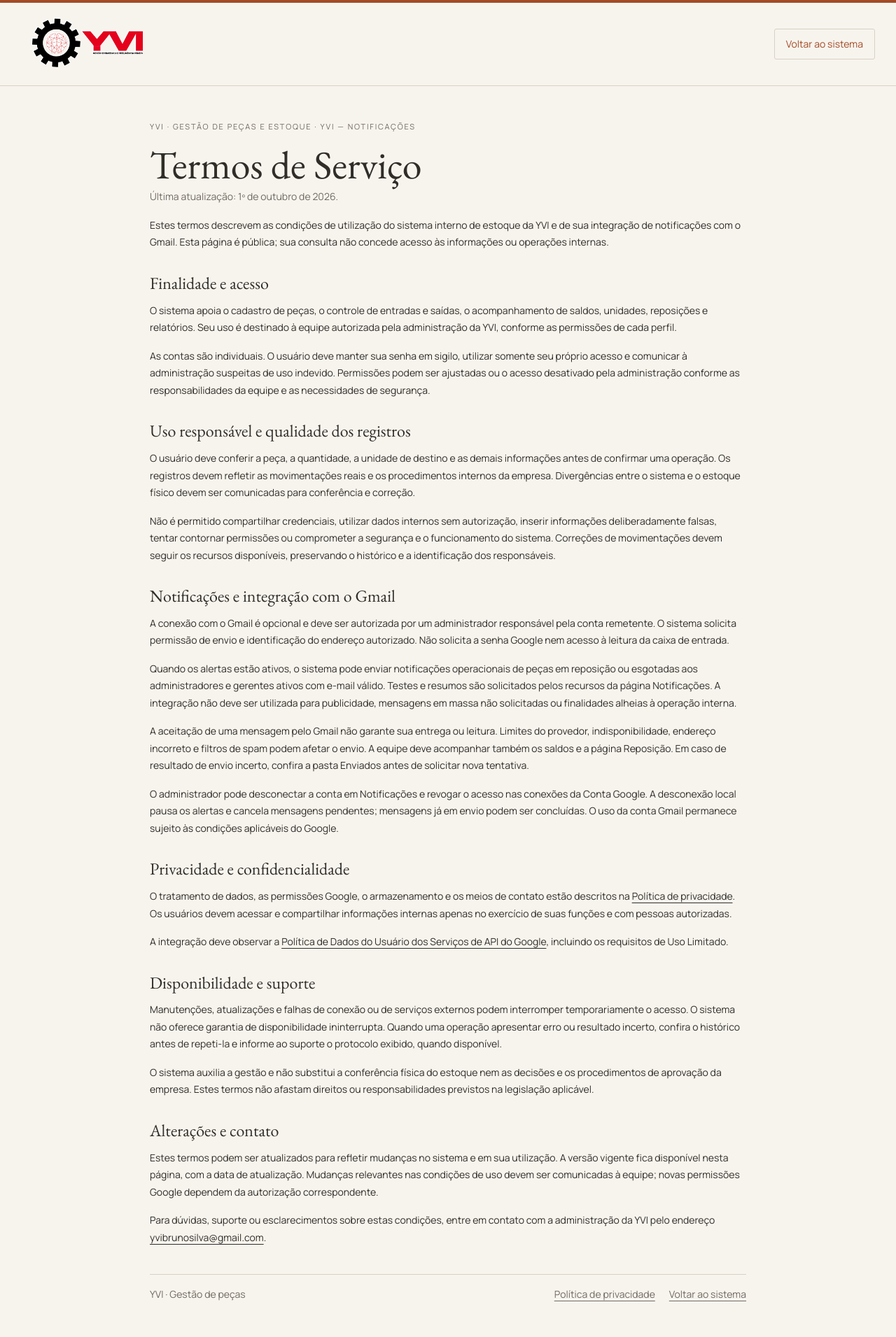
After one commit to YVI-brunoSM/YVI-Storage-Management-, a Flask app: template templates/terms.html in a window 1280 px wide. The commit adds this page. Shown: the whole page at 70% size. Run offline with Flask 3, Linux system fonts and the light colour scheme; the template is opened without the code that fills it, so the values that code supplies are empty; parts of the project's set-up code (start-up, migrations or seed data) failed here and were passed over; some libraries are stand-ins or nearby versions.

Commit message:
Add files via upload

```diff
--- a/inventory/__init__.py
+++ b/inventory/__init__.py
@@ -165,6 +165,10 @@ def create_app(config=None):
     def privacy():
         return render_template('privacy.html')
 
+    @app.get('/termos-de-servico')
+    def terms():
+        return render_template('terms.html')
+
     @app.get('/health/live')
     def live():
         return jsonify({'status': 'ok'})
--- a/static/css/style.css
+++ b/static/css/style.css
@@ -71,6 +71,7 @@
 /* Public privacy page and dashboard footer. */
 .page-footer{display:flex;justify-content:space-between;gap:1rem;flex-wrap:wrap;margin-top:2.5rem;padding-top:1rem;border-top:1px solid var(--line);font-size:.875rem;color:var(--muted)}
 .page-footer a,.privacy-page a{color:inherit;text-underline-offset:4px}
+.legal-links{display:flex;gap:1.25rem;flex-wrap:wrap}
 .privacy-page{max-width:900px;margin:0 auto;padding:3rem 1.5rem;line-height:1.75}
 .privacy-page h1{font-size:clamp(2rem,5vw,3.5rem);line-height:1.2}
 .privacy-page section{margin-top:2rem}
--- a/static/js/app.js
+++ b/static/js/app.js
@@ -132,7 +132,7 @@ async function dashboardPage() {
   const split=el('div',undefined,'split');const recent=el('section');recent.append(el('div',undefined,'section-heading'));recent.firstChild.append(el('h2','Últimas movimentações'));stats.recent_movements.forEach(m=>{const row=el('div',undefined,'activity');const text=el('div');text.append(el('strong',m.product_name||'Peça legada'),el('small',(m.branch_name_snapshot||'Estoque central')+' · '+date(m.timestamp)));row.append(text,el('span',(m.type==='SAIDA'?'−':'+')+num(m.quantity)+' '+(m.product_unit||''),m.type==='SAIDA'?'movement-out-text':'movement-in-text'));recent.append(row);});if(!stats.recent_movements.length)recent.append(el('p','Ainda não há movimentações.','empty'));
   const stock=el('section');stock.append(el('div',undefined,'section-heading'));stock.firstChild.append(el('h2','Saldos centrais por medida'));stock.append(table(['Medida','Saldo central'],stats.stock_by_unit.map(s=>[cell(s.unit),cell(num(s.quantity),'numeric')])));split.append(recent,stock);root.append(split);
   if(can('alerts_view'))root.append(button('Ver peças que precisam de reposição',()=>navigate('alerts'),'text-button'));
-  const footer=el('footer',undefined,'page-footer');const privacy=el('a','Política de privacidade');privacy.href='/politica-de-privacidade';footer.append(el('span','YVI · Gestão de peças'),privacy);root.append(footer);
+  const footer=el('footer',undefined,'page-footer');const links=el('span',undefined,'legal-links');const privacy=el('a','Política de privacidade');privacy.href='/politica-de-privacidade';const terms=el('a','Termos de Serviço');terms.href='/termos-de-servico';links.append(privacy,terms);footer.append(el('span','YVI · Gestão de peças'),links);root.append(footer);
   return root;
 }
 
--- a/templates/index.html
+++ b/templates/index.html
@@ -27,7 +27,7 @@
     </nav><div class="sidebar-footer">Cada peça,<br>no lugar certo.</div></aside>
     <main id="content" tabindex="-1"><div class="unit-toolbar"><label for="branch-filter">Filtrar por unidade<select id="branch-filter" aria-describedby="branch-scope"><option value="">Todas as academias</option></select></label><p id="branch-scope" class="muted" role="status">Exibindo informações de todas as unidades.</p></div><div id="page-status" class="notice" role="status" aria-live="polite" hidden></div><section id="page" aria-busy="true"></section></main>
   </div>
-  <section id="login-panel" class="login-panel"><div class="login-company-logo"><img src="/static/img/yvi-company-logo.png" alt="YVI — Gestão estratégica e inteligência fitness" width="1280" height="720"></div><p class="eyebrow">Gestão de peças · acesso interno</p><h1>O cuidado está<br>nos detalhes.</h1><p class="muted">Entre para acompanhar o estoque da sua equipe.</p><form id="login-form"><label>Usuário<input name="username" autocomplete="username" maxlength="100" required></label><label>Senha<input name="password" type="password" autocomplete="current-password" maxlength="128" required></label><div id="login-error" class="notice error" role="alert" hidden></div><button type="submit" class="button primary">Entrar no estoque</button></form><footer class="page-footer"><a href="/politica-de-privacidade">Política de privacidade</a></footer></section>
+  <section id="login-panel" class="login-panel"><div class="login-company-logo"><img src="/static/img/yvi-company-logo.png" alt="YVI — Gestão estratégica e inteligência fitness" width="1280" height="720"></div><p class="eyebrow">Gestão de peças · acesso interno</p><h1>O cuidado está<br>nos detalhes.</h1><p class="muted">Entre para acompanhar o estoque da sua equipe.</p><form id="login-form"><label>Usuário<input name="username" autocomplete="username" maxlength="100" required></label><label>Senha<input name="password" type="password" autocomplete="current-password" maxlength="128" required></label><div id="login-error" class="notice error" role="alert" hidden></div><button type="submit" class="button primary">Entrar no estoque</button></form><footer class="page-footer"><span class="legal-links"><a href="/politica-de-privacidade">Política de privacidade</a><a href="/termos-de-servico">Termos de Serviço</a></span></footer></section>
   <dialog id="editor" aria-labelledby="editor-title"><div class="dialog-heading"><div><p class="eyebrow" id="editor-kicker">Cadastro</p><h2 id="editor-title"></h2></div><button type="button" id="editor-close" class="button quiet">Fechar</button></div><div id="editor-content"></div></dialog>
   <div id="toast" class="toast" role="status" aria-live="polite" hidden></div>
   <noscript><p class="notice error">Ative o JavaScript no navegador para usar o sistema.</p></noscript>
--- a/templates/privacy.html
+++ b/templates/privacy.html
@@ -40,7 +40,7 @@
       <p>Para dúvidas sobre privacidade, correção de informações ou solicitação de exclusão, entre em contato com a administração da YVI pelo endereço <a href="mailto:yvibrunosilva@gmail.com">yvibrunosilva@gmail.com</a>. As solicitações serão avaliadas considerando a identificação do solicitante e a necessidade de conservação dos registros.</p>
       <p>Novos usos de dados ou permissões Google serão informados nesta política e na interface antes de sua adoção, com nova autorização quando necessária.</p>
     </section>
-    <footer class="page-footer"><span>YVI · Gestão de peças</span><a href="/#dashboard">Voltar ao sistema</a></footer>
+    <footer class="page-footer"><span>YVI · Gestão de peças</span><span class="legal-links"><a href="/termos-de-servico">Termos de Serviço</a><a href="/#dashboard">Voltar ao sistema</a></span></footer>
   </main>
 </body>
 </html>
--- /dev/null
+++ b/templates/terms.html
@@ -0,0 +1,47 @@
+<!doctype html>
+<html lang="pt-BR">
+<head>
+  <meta charset="utf-8"><meta name="viewport" content="width=device-width,initial-scale=1">
+  <meta name="color-scheme" content="light dark">
+  <title>Termos de Serviço · YVI</title>
+  <script src="/static/js/theme.js"></script>
+  <link rel="stylesheet" href="/static/css/style.css">
+  <link rel="icon" href="/static/img/yvi-company-logo.png">
+</head>
+<body>
+  <header class="top"><a href="/" class="brand company-brand" aria-label="Voltar ao sistema YVI"><img src="/static/img/yvi-company-logo.png" alt="YVI" width="1280" height="720"></a><a href="/#dashboard" class="button quiet">Voltar ao sistema</a></header>
+  <main class="privacy-page">
+    <p class="eyebrow">YVI · Gestão de peças e estoque · YVI — Notificações</p>
+    <h1>Termos de Serviço</h1>
+    <p class="muted">Última atualização: 1º de outubro de 2026.</p>
+    <p>Estes termos descrevem as condições de utilização do sistema interno de estoque da YVI e de sua integração de notificações com o Gmail. Esta página é pública; sua consulta não concede acesso às informações ou operações internas.</p>
+    <section><h2>Finalidade e acesso</h2>
+      <p>O sistema apoia o cadastro de peças, o controle de entradas e saídas, o acompanhamento de saldos, unidades, reposições e relatórios. Seu uso é destinado à equipe autorizada pela administração da YVI, conforme as permissões de cada perfil.</p>
+      <p>As contas são individuais. O usuário deve manter sua senha em sigilo, utilizar somente seu próprio acesso e comunicar à administração suspeitas de uso indevido. Permissões podem ser ajustadas ou o acesso desativado pela administração conforme as responsabilidades da equipe e as necessidades de segurança.</p>
+    </section>
+    <section><h2>Uso responsável e qualidade dos registros</h2>
+      <p>O usuário deve conferir a peça, a quantidade, a unidade de destino e as demais informações antes de confirmar uma operação. Os registros devem refletir as movimentações reais e os procedimentos internos da empresa. Divergências entre o sistema e o estoque físico devem ser comunicadas para conferência e correção.</p>
+      <p>Não é permitido compartilhar credenciais, utilizar dados internos sem autorização, inserir informações deliberadamente falsas, tentar contornar permissões ou comprometer a segurança e o funcionamento do sistema. Correções de movimentações devem seguir os recursos disponíveis, preservando o histórico e a identificação dos responsáveis.</p>
+    </section>
+    <section><h2>Notificações e integração com o Gmail</h2>
+      <p>A conexão com o Gmail é opcional e deve ser autorizada por um administrador responsável pela conta remetente. O sistema solicita permissão de envio e identificação do endereço autorizado. Não solicita a senha Google nem acesso à leitura da caixa de entrada.</p>
+      <p>Quando os alertas estão ativos, o sistema pode enviar notificações operacionais de peças em reposição ou esgotadas aos administradores e gerentes ativos com e-mail válido. Testes e resumos são solicitados pelos recursos da página Notificações. A integração não deve ser utilizada para publicidade, mensagens em massa não solicitadas ou finalidades alheias à operação interna.</p>
+      <p>A aceitação de uma mensagem pelo Gmail não garante sua entrega ou leitura. Limites do provedor, indisponibilidade, endereço incorreto e filtros de spam podem afetar o envio. A equipe deve acompanhar também os saldos e a página Reposição. Em caso de resultado de envio incerto, confira a pasta Enviados antes de solicitar nova tentativa.</p>
+      <p>O administrador pode desconectar a conta em Notificações e revogar o acesso nas conexões da Conta Google. A desconexão local pausa os alertas e cancela mensagens pendentes; mensagens já em envio podem ser concluídas. O uso da conta Gmail permanece sujeito às condições aplicáveis do Google.</p>
+    </section>
+    <section><h2>Privacidade e confidencialidade</h2>
+      <p>O tratamento de dados, as permissões Google, o armazenamento e os meios de contato estão descritos na <a href="/politica-de-privacidade">Política de privacidade</a>. Os usuários devem acessar e compartilhar informações internas apenas no exercício de suas funções e com pessoas autorizadas.</p>
+      <p>A integração deve observar a <a href="https://developers.google.com/terms/api-services-user-data-policy" rel="noreferrer">Política de Dados do Usuário dos Serviços de API do Google</a>, incluindo os requisitos de Uso Limitado.</p>
+    </section>
+    <section><h2>Disponibilidade e suporte</h2>
+      <p>Manutenções, atualizações e falhas de conexão ou de serviços externos podem interromper temporariamente o acesso. O sistema não oferece garantia de disponibilidade ininterrupta. Quando uma operação apresentar erro ou resultado incerto, confira o histórico antes de repeti-la e informe ao suporte o protocolo exibido, quando disponível.</p>
+      <p>O sistema auxilia a gestão e não substitui a conferência física do estoque nem as decisões e os procedimentos de aprovação da empresa. Estes termos não afastam direitos ou responsabilidades previstos na legislação aplicável.</p>
+    </section>
+    <section><h2>Alterações e contato</h2>
+      <p>Estes termos podem ser atualizados para refletir mudanças no sistema e em sua utilização. A versão vigente fica disponível nesta página, com a data de atualização. Mudanças relevantes nas condições de uso devem ser comunicadas à equipe; novas permissões Google dependem da autorização correspondente.</p>
+      <p>Para dúvidas, suporte ou esclarecimentos sobre estas condições, entre em contato com a administração da YVI pelo endereço <a href="mailto:yvibrunosilva@gmail.com">yvibrunosilva@gmail.com</a>.</p>
+    </section>
+    <footer class="page-footer"><span>YVI · Gestão de peças</span><span class="legal-links"><a href="/politica-de-privacidade">Política de privacidade</a><a href="/#dashboard">Voltar ao sistema</a></span></footer>
+  </main>
+</body>
+</html>
```
Also changed, not shown: CONFIGURAR-GMAIL.md (+2 -0 lines).
